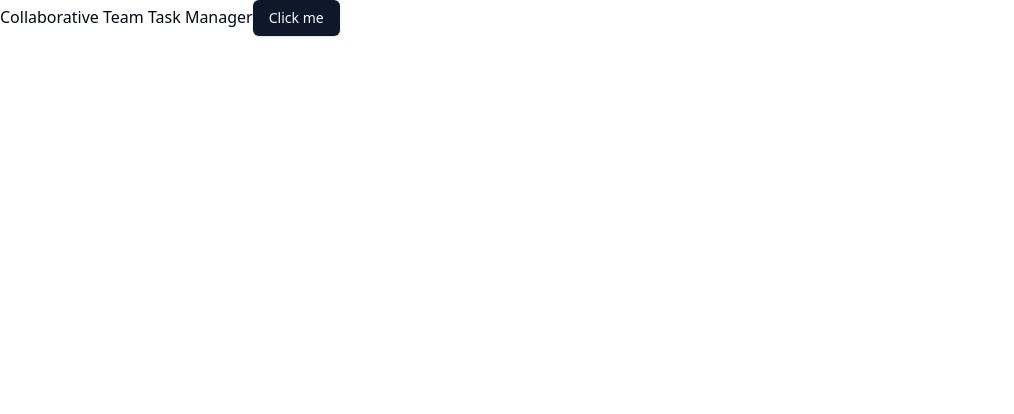
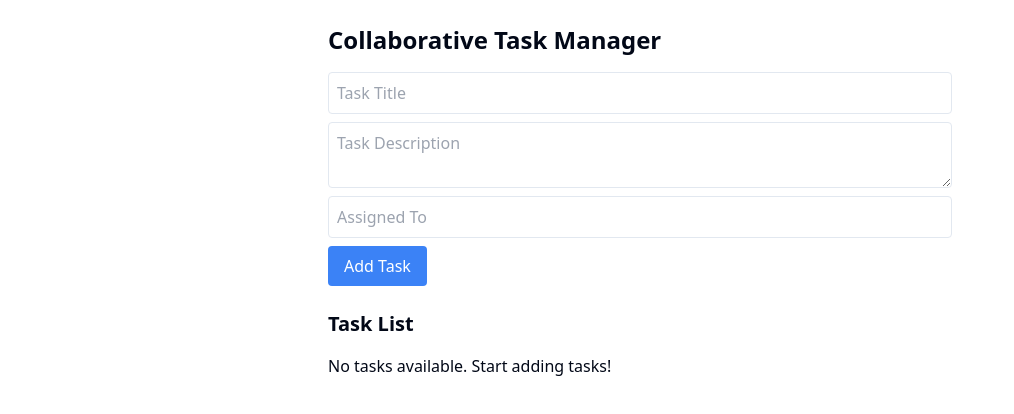
Before and after one commit to ShubhamGhimre/Task-Manager, a Next.js app: page / in a window 1280 px wide. Shown: the top 414 px of the page, without its empty margins (0-1014 px from the left). Built offline with nearby package versions, Linux system fonts and the light colour scheme.

Commit message:
initial task manage

```diff
--- a/app/page.tsx
+++ b/app/page.tsx
@@ -1,8 +1,10 @@
+import TaskManager from "@/components/TaskManager";
 import { Button } from "@/components/ui/button";
 
 export default function Home() {
-  return <div className="">
-    Collaborative Team Task Manager
-    <Button >Click me</Button>
-  </div>;
+  return (
+    <div className="main">
+      <TaskManager />
+    </div>
+  );
 }
--- /dev/null
+++ b/app/types.ts
@@ -0,0 +1,6 @@
+export interface Task {
+    id: number;
+    title: string;
+    description: string;
+    assignedTo: string;
+  }
--- /dev/null
+++ b/components/TaskForm.tsx
@@ -0,0 +1,84 @@
+'use client';
+import React, { useState, useEffect } from "react";
+import { Task } from "@/app/types";
+
+interface TaskFormProps {
+  onAddTask: (task: Task) => void;
+  onUpdateTask: (task: Task) => void;
+  editingTask: Task | null;
+  cancelEdit: () => void;
+}
+
+const TaskForm: React.FC<TaskFormProps> = ({ onAddTask, onUpdateTask, editingTask, cancelEdit }) => {
+  const [task, setTask] = useState<Task>({
+    id: 0,
+    title: "",
+    description: "",
+    assignedTo: "",
+  });
+
+  useEffect(() => {
+    if (editingTask) setTask(editingTask);
+  }, [editingTask]);
+
+  const handleInputChange = (e: React.ChangeEvent<HTMLInputElement | HTMLTextAreaElement>) => {
+    setTask({ ...task, [e.target.name]: e.target.value });
+  };
+
+  const handleSubmit = () => {
+    if (task.title && task.description && task.assignedTo) {
+      if (editingTask) {
+        onUpdateTask(task);
+      } else {
+        onAddTask(task);
+      }
+      setTask({ id: 0, title: "", description: "", assignedTo: "" });
+    }
+  };
+
+  return (
+    <div className="mb-6">
+      <input
+        type="text"
+        name="title"
+        placeholder="Task Title"
+        value={task.title}
+        onChange={handleInputChange}
+        className="block w-full mb-2 p-2 border rounded"
+      />
+      <textarea
+        name="description"
+        placeholder="Task Description"
+        value={task.description}
+        onChange={handleInputChange}
+        className="block w-full mb-2 p-2 border rounded"
+      />
+      <input
+        type="text"
+        name="assignedTo"
+        placeholder="Assigned To"
+        value={task.assignedTo}
+        onChange={handleInputChange}
+        className="block w-full mb-2 p-2 border rounded"
+      />
+      <div className="flex gap-2">
+        <button
+          onClick={handleSubmit}
+          className="px-4 py-2 bg-blue-500 text-white rounded hover:bg-blue-600"
+        >
+          {editingTask ? "Update Task" : "Add Task"}
+        </button>
+        {editingTask && (
+          <button
+            onClick={cancelEdit}
+            className="px-4 py-2 bg-gray-500 text-white rounded hover:bg-gray-600"
+          >
+            Cancel
+          </button>
+        )}
+      </div>
+    </div>
+  );
+};
+
+export default TaskForm;
--- /dev/null
+++ b/components/TaskItem.tsx
@@ -0,0 +1,34 @@
+import React from "react";
+import { Task } from "@/app/types";
+
+interface TaskItemProps {
+  task: Task;
+  onEdit: (task: Task) => void;
+  onDelete: (taskId: number) => void;
+}
+
+const TaskItem: React.FC<TaskItemProps> = ({ task, onEdit, onDelete }) => {
+  return (
+    <li className="mb-4">
+      <h3 className="font-bold">{task.title}</h3>
+      <p>{task.description}</p>
+      <span className="text-sm text-gray-500">Assigned to: {task.assignedTo}</span>
+      <div className="flex gap-2 mt-2">
+        <button
+          onClick={() => onEdit(task)}
+          className="px-4 py-2 bg-green-500 text-white rounded hover:bg-green-600"
+        >
+          Edit
+        </button>
+        <button
+          onClick={() => onDelete(task.id)}
+          className="px-4 py-2 bg-red-500 text-white rounded hover:bg-red-600"
+        >
+          Delete
+        </button>
+      </div>
+    </li>
+  );
+};
+
+export default TaskItem;
--- /dev/null
+++ b/components/TaskList.tsx
@@ -0,0 +1,28 @@
+import React from "react";
+import { Task } from "@/app/types";
+import TaskItem from "./TaskItem";
+
+interface TaskListProps {
+  tasks: Task[];
+  onEdit: (task: Task) => void;
+  onDelete: (taskId: number) => void;
+}
+
+const TaskList: React.FC<TaskListProps> = ({ tasks, onEdit, onDelete }) => {
+  return (
+    <div>
+      <h2 className="text-xl font-semibold mb-4">Task List</h2>
+      {tasks.length === 0 ? (
+        <p>No tasks available. Start adding tasks!</p>
+      ) : (
+        <ul className="list-disc pl-6">
+          {tasks.map((task) => (
+            <TaskItem key={task.id} task={task} onEdit={onEdit} onDelete={onDelete} />
+          ))}
+        </ul>
+      )}
+    </div>
+  );
+};
+
+export default TaskList;
--- /dev/null
+++ b/components/TaskManager.tsx
@@ -0,0 +1,39 @@
+'use client';
+import React, { useState } from "react";
+import TaskForm from "./TaskForm";
+import TaskList from "./TaskList";
+import { Task } from "@/app/types"
+
+const TaskManager: React.FC = () => {
+  const [tasks, setTasks] = useState<Task[]>([]);
+  const [editingTask, setEditingTask] = useState<Task | null>(null);
+
+  const addTask = (task: Task) => {
+    setTasks([...tasks, { ...task, id: tasks.length + 1 }]);
+  };
+
+  const updateTask = (updatedTask: Task) => {
+    setTasks(tasks.map((task) => (task.id === updatedTask.id ? updatedTask : task)));
+    setEditingTask(null);
+  };
+
+  const deleteTask = (taskId: number) => {
+    setTasks(tasks.filter((task) => task.id !== taskId));
+  };
+
+  return (
+    <div className="max-w-2xl mx-auto p-6">
+      <h1 className="text-2xl font-bold mb-4">Collaborative Task Manager</h1>
+
+      <TaskForm
+        onAddTask={addTask}
+        onUpdateTask={updateTask}
+        editingTask={editingTask}
+        cancelEdit={() => setEditingTask(null)}
+      />
+      <TaskList tasks={tasks} onEdit={setEditingTask} onDelete={deleteTask} />
+    </div>
+  );
+};
+
+export default TaskManager;
```
